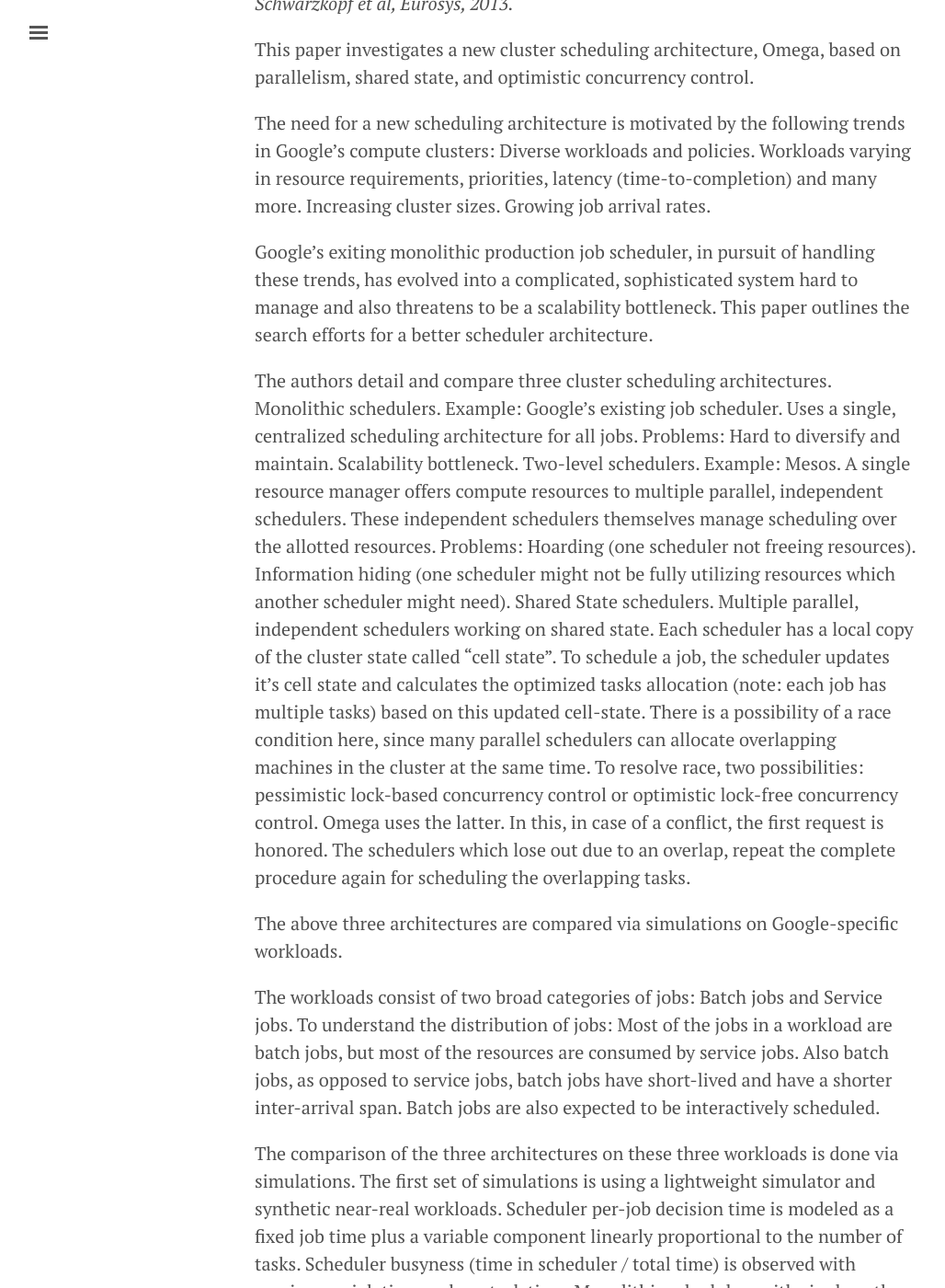
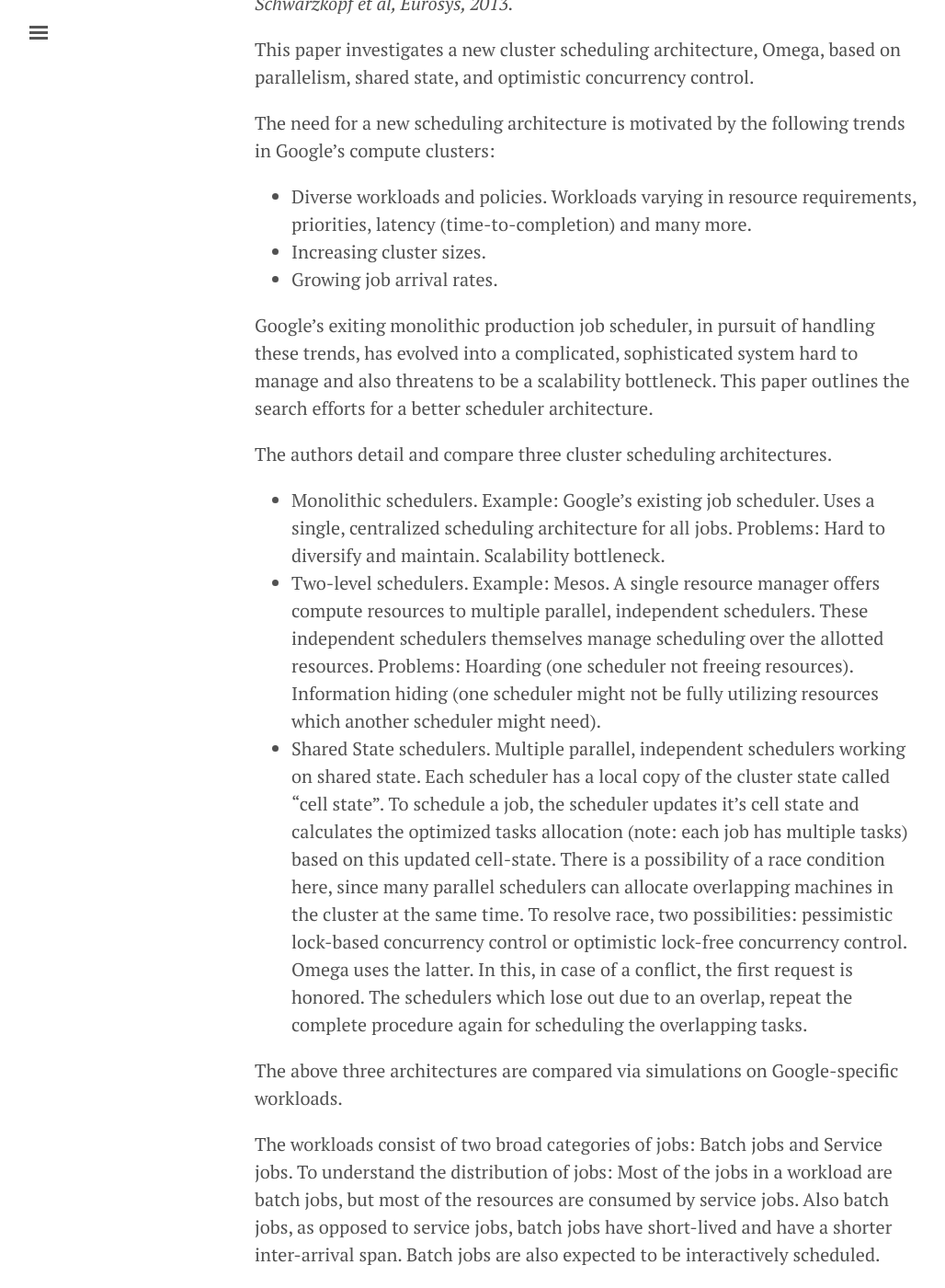
Before and after one commit to kshiteejm/kshiteejm.github.io, a Jekyll site: the page built from _posts/2015-10-02-omega.md, in a window 1280 px wide and 1400 px high, scrolled down 362 px. Shown: the whole window at 92% size, without its empty margins (3-1031 px from the left). Built offline with Jekyll 4.4.1, drawn with Linux system fonts in a browser that asks for light colours; comment, search, counter and statistics services are not loaded; some of the changed text lies outside the part shown.

Commit message:
new post

```diff
--- a/_posts/2015-10-02-omega.md
+++ b/_posts/2015-10-02-omega.md
@@ -11,25 +11,28 @@ Takeaways from *Omega: Flexible, Scalable schedulers for large compute clusters,
 This paper investigates a new cluster scheduling architecture, Omega, based on parallelism, shared state, and optimistic concurrency control.
 
 The need for a new scheduling architecture is motivated by the following trends in Google's compute clusters:
-Diverse workloads and policies. Workloads varying in resource requirements, priorities, latency (time-to-completion) and many more.
-Increasing cluster sizes.
-Growing job arrival rates.
+
+- Diverse workloads and policies. Workloads varying in resource requirements, priorities, latency (time-to-completion) and many more.
+- Increasing cluster sizes.
+- Growing job arrival rates.
 
 Google's exiting monolithic production job scheduler, in pursuit of handling these trends, has evolved into a complicated, sophisticated system hard to manage and also threatens to be a scalability bottleneck. This paper outlines the search efforts for a better scheduler architecture.
 
 The authors detail and compare three cluster scheduling architectures.
-Monolithic schedulers. Example: Google's existing job scheduler. Uses a single, centralized scheduling architecture for all jobs. Problems: Hard to diversify and maintain. Scalability bottleneck.
-Two-level schedulers. Example: Mesos. A single resource manager offers compute resources to multiple parallel, independent schedulers. These independent schedulers themselves manage scheduling over the allotted resources. Problems: Hoarding (one scheduler not freeing resources). Information hiding (one scheduler might not be fully utilizing resources which another scheduler might need).
-Shared State schedulers. Multiple parallel, independent schedulers working on shared state. Each scheduler has a local copy of the cluster state called "cell state". To schedule a job, the scheduler updates it's cell state and calculates the optimized tasks allocation (note: each job has multiple tasks) based on this updated cell-state. There is a possibility of a race condition here, since many parallel schedulers can allocate overlapping machines in the cluster at the same time. To resolve race, two possibilities: pessimistic lock-based concurrency control or optimistic lock-free concurrency control. Omega uses the latter. In this, in case of a conflict, the first request is honored. The schedulers which lose out due to an overlap, repeat the complete procedure again for scheduling the overlapping tasks.
+
+- Monolithic schedulers. Example: Google's existing job scheduler. Uses a single, centralized scheduling architecture for all jobs. Problems: Hard to diversify and maintain. Scalability bottleneck.
+- Two-level schedulers. Example: Mesos. A single resource manager offers compute resources to multiple parallel, independent schedulers. These independent schedulers themselves manage scheduling over the allotted resources. Problems: Hoarding (one scheduler not freeing resources). Information hiding (one scheduler might not be fully utilizing resources which another scheduler might need).
+- Shared State schedulers. Multiple parallel, independent schedulers working on shared state. Each scheduler has a local copy of the cluster state called "cell state". To schedule a job, the scheduler updates it's cell state and calculates the optimized tasks allocation (note: each job has multiple tasks) based on this updated cell-state. There is a possibility of a race condition here, since many parallel schedulers can allocate overlapping machines in the cluster at the same time. To resolve race, two possibilities: pessimistic lock-based concurrency control or optimistic lock-free concurrency control. Omega uses the latter. In this, in case of a conflict, the first request is honored. The schedulers which lose out due to an overlap, repeat the complete procedure again for scheduling the overlapping tasks.
 
 The above three architectures are compared via simulations on Google-specific workloads.
 
 The workloads consist of two broad categories of jobs: Batch jobs and Service jobs. To understand the distribution of jobs: Most of the jobs in a workload are batch jobs, but most of the resources are consumed by service jobs. Also batch jobs, as opposed to service jobs, batch jobs have short-lived and have a shorter inter-arrival span. Batch jobs are also expected to be interactively scheduled.
 
 The comparison of the three architectures on these three workloads is done via simulations. The first set of simulations is using a lightweight simulator and synthetic near-real workloads. Scheduler per-job decision time is modeled as a fixed job time plus a variable component linearly proportional to the number of tasks. Scheduler busyness (time in scheduler / total time) is observed with varying per job time and per task time.
-Monolithic schedulers with single path perform bad with increasing scheduler job/task decision time (across batch and service jobs both). Monolithic schedulers with faster code path for batch jobs perform better than the single path counterparts. However with increasing service job scheduler decision time, adverse head-of-line blocking is observed.
-Two-level scheduler (of Mesos) performs bad as a number of jobs are abandoned. This is because Mesos achieves fairness by alternately allocating nearly all the available cluster resources to a scheduler. A neglected scheduler repeatedly attempts to schedule jobs in the meager resources it has, leading to high scheduler busyness.
-Shared state scheduling performs atleast as good as multi-path monolithic scheduler. Head-of-line blocking is not observed here as service jobs and batch jobs have different parallel schedulers. Morever, mean scheduler busyness decreases with increasing parallelism (more number of parallel schedulers).
+
+- Monolithic schedulers with single path perform bad with increasing scheduler job/task decision time (across batch and service jobs both). Monolithic schedulers with faster code path for batch jobs perform better than the single path counterparts. However with increasing service job scheduler decision time, adverse head-of-line blocking is observed.
+- Two-level scheduler (of Mesos) performs bad as a number of jobs are abandoned. This is because Mesos achieves fairness by alternately allocating nearly all the available cluster resources to a scheduler. A neglected scheduler repeatedly attempts to schedule jobs in the meager resources it has, leading to high scheduler busyness.
+- Shared state scheduling performs atleast as good as multi-path monolithic scheduler. Head-of-line blocking is not observed here as service jobs and batch jobs have different parallel schedulers. Morever, mean scheduler busyness decreases with increasing parallelism (more number of parallel schedulers).
 
 The second set of simulations is done on a realistic simulator and driven by real traces. Only shared state scheduler is tested using this high-fidelity simulator. The proportion of scheduler conflicts for service jobs increases with increasing scheduler per-job decision times. This is improved by using fine-grained conflict detection and incremental conflict resolution.
 
```
